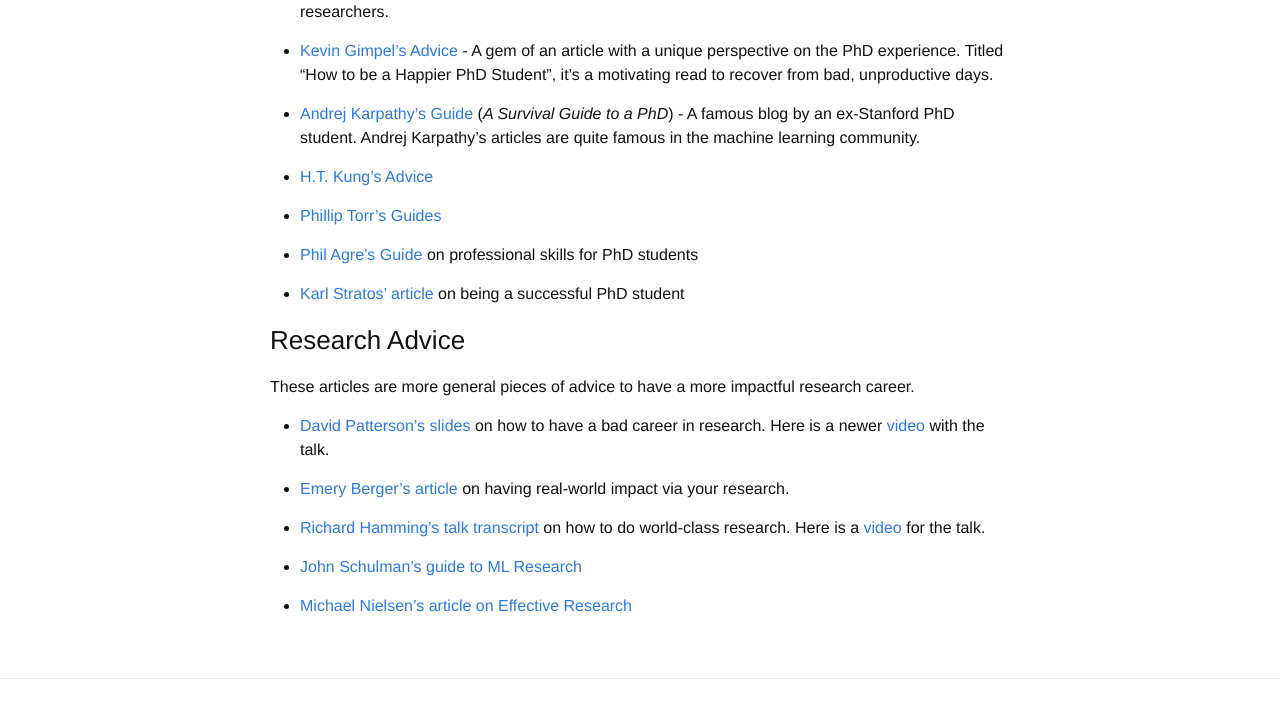
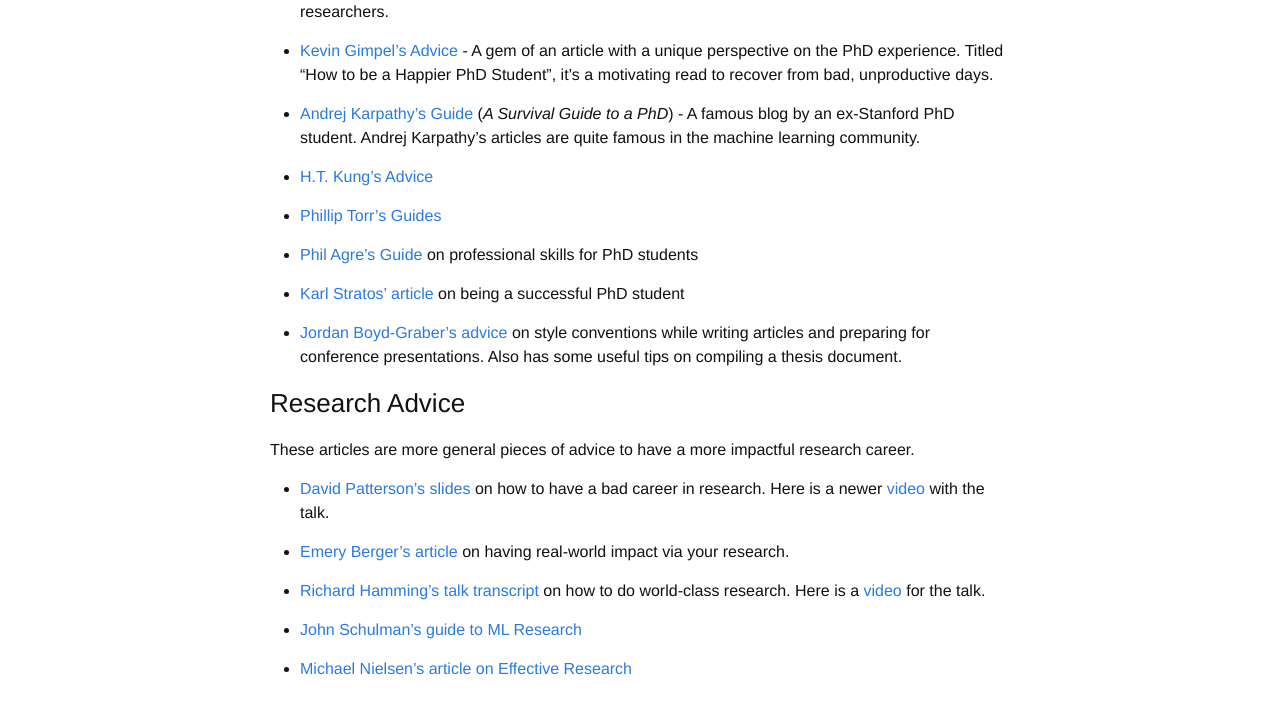
Before and after one commit to martiansideofthemoon/martiansideofthemoon.github.io, a Jekyll site: the page built from _posts/2018-05-30-grad-resources.markdown, in a window 1280 px wide and 900 px high, scrolled down 2639 px, cut to the strip 0-705 px from the top of the window. Built offline with Jekyll 4.4.1, drawn with Linux system fonts in a browser that asks for light colours; comment, search, counter and statistics services are not loaded.

Commit message:
Adding Jordan Boyd-Graber article

```diff
--- a/_posts/2018-05-30-grad-resources.markdown
+++ b/_posts/2018-05-30-grad-resources.markdown
@@ -79,6 +79,8 @@ These articles are guides for having a more successful PhD (*after* joining a Ph
 
 * [Karl Stratos' article](http://karlstratos.com/#student) on being a successful PhD student
 
+* [Jordan Boyd-Graber's advice](http://users.umiacs.umd.edu/~jbg/static/style.html) on style conventions while writing articles and preparing for conference presentations. Also has some useful tips on compiling a thesis document.
+
 ### Research Advice
 These articles are more general pieces of advice to have a more impactful research career.
 
```
